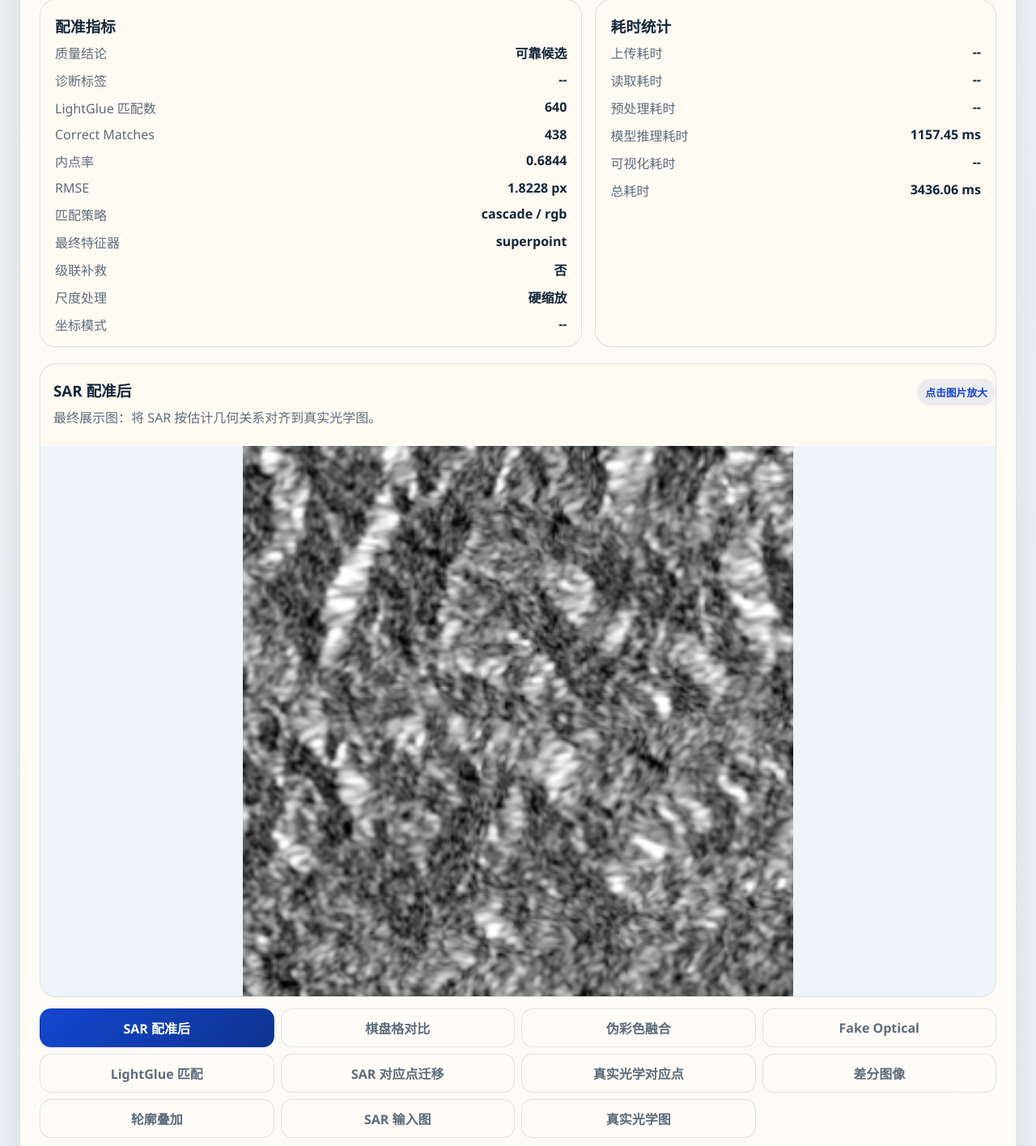
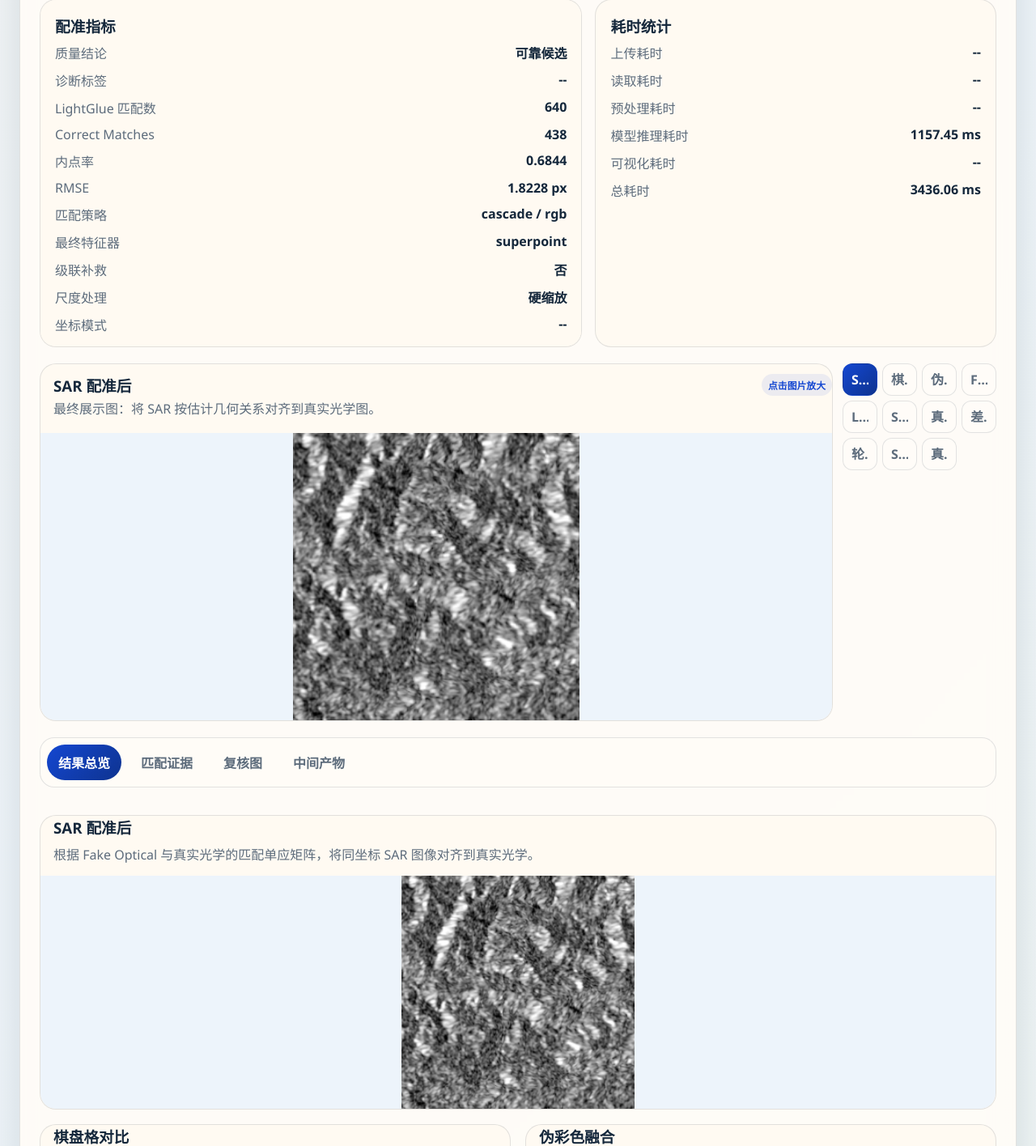
Before and after one commit to Leon668d/GraProject, a Flask app: page /dashboard in a window 1280 px wide. Shown: the part 2732-4148 px from the top of the page at 81% size. Run offline with Flask 3, Linux system fonts and the light colour scheme; the visitor is signed in with stand-in values (Sample User, id 1); data that the repository does not hold is empty; some libraries are stand-ins or nearby versions.

Commit message:
Compact dashboard result image layout

```diff
--- a/workspace/code/web_app/static/css/dashboard_console.css
+++ b/workspace/code/web_app/static/css/dashboard_console.css
@@ -335,57 +335,78 @@
 
 .result-viewer {
     display: grid;
-    gap: 14px;
+    grid-template-columns: minmax(0, 1fr) minmax(150px, 190px);
+    gap: 12px;
+    align-items: stretch;
 }
 
 .featured-image-card {
-    padding-top: 18px;
+    padding-top: 12px;
 }
 
 .featured-image-head {
     display: flex;
     justify-content: space-between;
-    gap: 16px;
+    gap: 12px;
     align-items: flex-start;
+}
+
+.featured-image-head h3 {
+    margin-bottom: 4px;
+}
+
+.featured-image-head p {
+    line-height: 1.5;
 }
 
 .viewer-hint {
     flex: 0 0 auto;
-    padding: 7px 10px;
+    padding: 5px 8px;
     border-radius: 999px;
     color: var(--primary);
     background: rgba(20, 71, 209, 0.08);
-    font-size: 0.8rem;
+    font-size: 0.74rem;
     font-weight: 800;
 }
 
 .safe-image-frame {
     position: relative;
-    margin-top: 8px;
+    display: grid;
+    place-items: center;
+    margin-top: 6px;
+    min-height: clamp(240px, 32vh, 360px);
+    max-height: 360px;
+    overflow: hidden;
     background: #edf3f8;
 }
 
 .featured-image-card img {
-    min-height: 420px;
-    max-height: 680px;
+    width: 100%;
+    height: clamp(240px, 32vh, 360px);
+    min-height: 0;
+    max-height: 360px;
+    object-fit: contain;
 }
 
 .result-thumbnail-strip {
     display: grid;
-    grid-template-columns: repeat(6, minmax(0, 1fr));
-    gap: 8px;
+    grid-template-columns: 1fr;
+    align-content: start;
+    gap: 6px;
 }
 
 .result-thumb-button {
-    min-height: 48px;
-    padding: 9px 10px;
+    min-height: 40px;
+    padding: 8px 10px;
     border: 1px solid var(--border);
-    border-radius: 14px;
+    border-radius: 12px;
     color: var(--text-soft);
     background: rgba(255, 253, 249, 0.82);
     cursor: pointer;
     font: inherit;
     font-weight: 800;
+    text-align: left;
+    line-height: 1.25;
 }
 
 .result-thumb-button.active {
@@ -453,12 +474,14 @@
 }
 
 .evidence-gallery .image-card img {
-    min-height: 220px;
-    max-height: 420px;
+    height: clamp(180px, 26vh, 300px);
+    min-height: 0;
+    max-height: 300px;
+    object-fit: contain;
 }
 
 .primary-image-card img {
-    max-height: 720px;
+    max-height: 420px;
 }
 
 .image-card img {
@@ -826,6 +849,10 @@ body.image-preview-open {
         flex-direction: column;
     }
 
+    .result-viewer {
+        grid-template-columns: 1fr;
+    }
+
     .result-thumbnail-strip {
         grid-template-columns: repeat(2, minmax(0, 1fr));
     }
```
